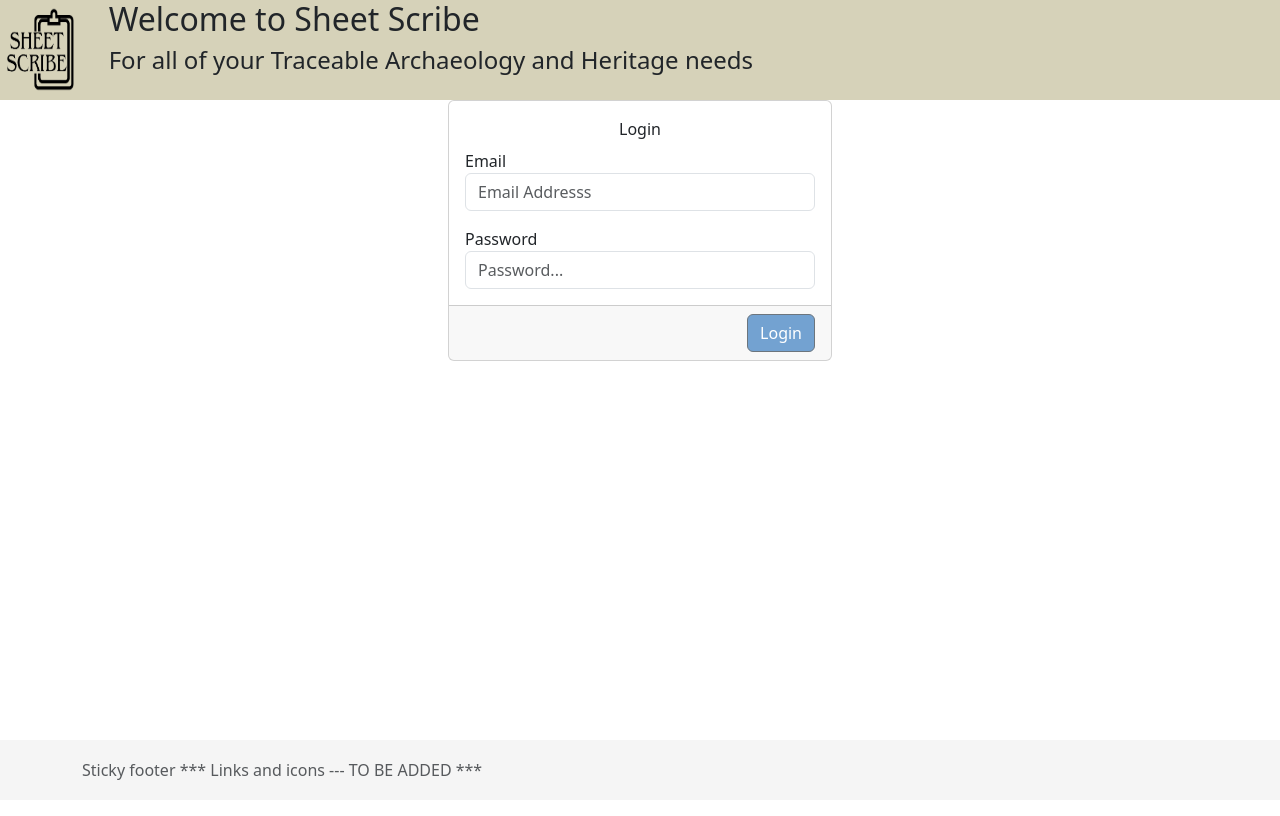
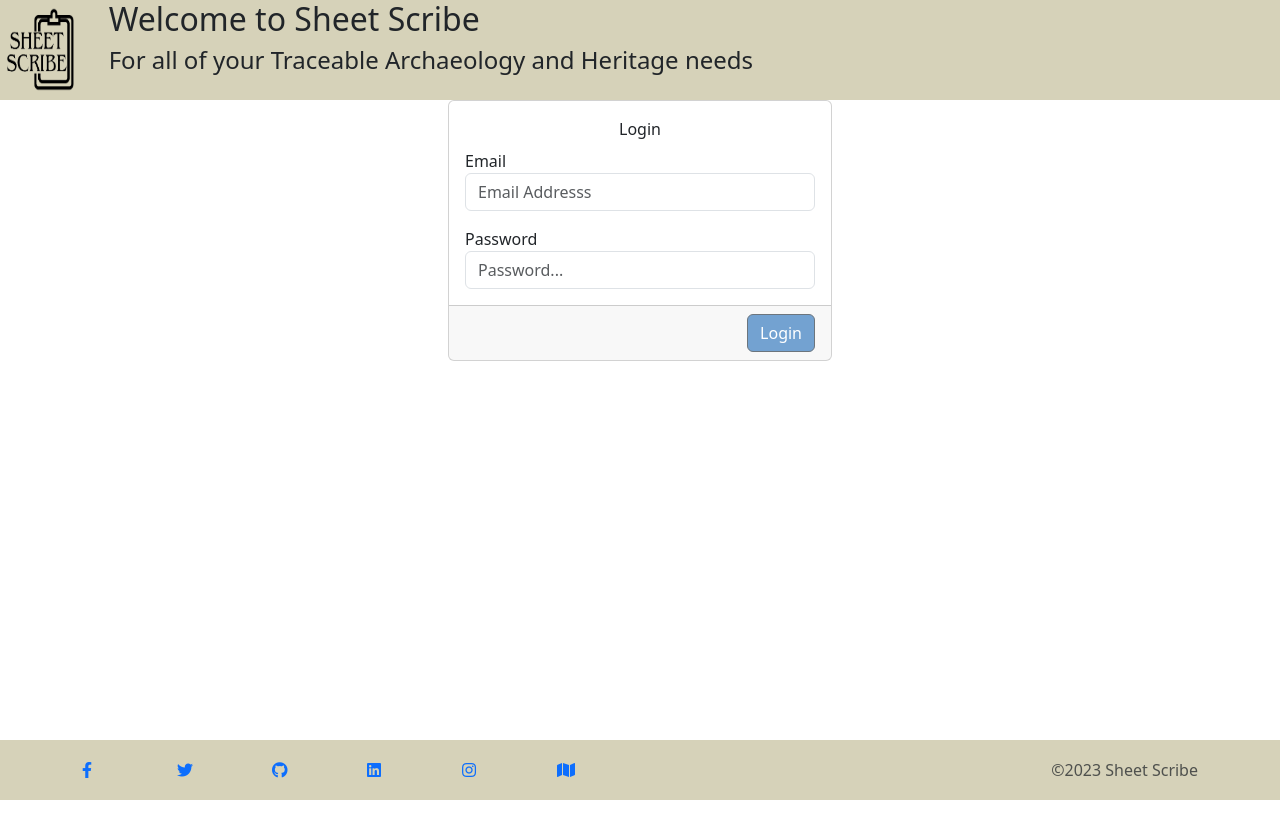
Before and after one commit to BrightWorgan/hdip-project, a React (Vite) app in the folder webapp/: page / in a window 1280 px wide. Built offline with nearby package versions, Linux system fonts and the light colour scheme.

Commit message:
feat(webapp): edited appliaction footer, added styling

```diff
--- a/webapp/src/App.css
+++ b/webapp/src/App.css
@@ -65,6 +65,17 @@ sable ish #d6d2b9 */
   width: 100%;
   height: 60px;
   line-height: 60px;
-  background-color: #f5f5f5;
+  /* background-color: #f5f5f5; */
+  background: #d6d2b9 !important;
   color: #23232b;
 }
+
+.ss-copywright {
+  float: right;
+  text-align: right;
+}
+
+
+/* .ss-footer-icons {
+  height: 80% !important;
+} */
--- a/webapp/src/common/Footer.tsx
+++ b/webapp/src/common/Footer.tsx
@@ -1,9 +1,54 @@
+import { Col, Row } from "reactstrap";
+
 const Footer = () => {
   return (
     <footer className="footer">
       <div className="container">
         <span className="text-muted">
-          Sticky footer *** Links and icons --- TO BE ADDED ***
+          <Row>
+            <Col xs={1}>
+              <a target="_blank" href="www.facebook.com">
+                <i class="fab fa-facebook-f"></i>
+              </a>
+            </Col>
+            <Col xs={1}>
+              <a target="_blank" href="www.twitter.com">
+                <i class="fab fa-twitter"></i>
+              </a>
+            </Col>
+            <Col xs={1}>
+              <a
+                target="_blank"
+                href="https://github.com/BrightWorgan/hdip-project"
+              >
+                <i class="fab fa-github"></i>
+              </a>
+            </Col>
+            <Col xs={1}>
+              <a
+                target="_blank"
+                href="https://www.linkedin.com/in/sarah-halford-369b1414b/"
+              >
+                <i class="fab fa-linkedin"></i>
+              </a>
+            </Col>
+            <Col xs={1}>
+              <a target="_blank" href="https://www.instagram.com/">
+                <i class="fab fa-instagram"></i>
+              </a>
+            </Col>
+            <Col xs={1}>
+              <a target="_blank" href="https://www.googlemaps.com/">
+                <i class="fas fa-map"></i>
+              </a>
+            </Col>
+            <Col md={3}>
+              <p></p>
+            </Col>
+            <Col md={3} className="ss-copywright">
+              <p>©2023 Sheet Scribe</p>
+            </Col>
+          </Row>
         </span>
       </div>
     </footer>
```
